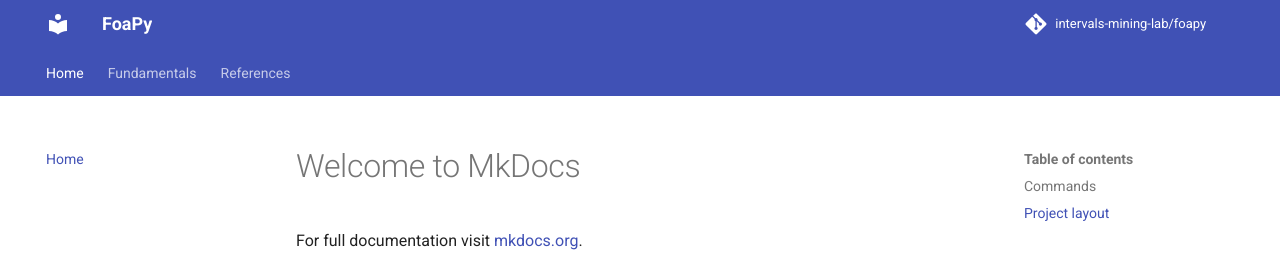
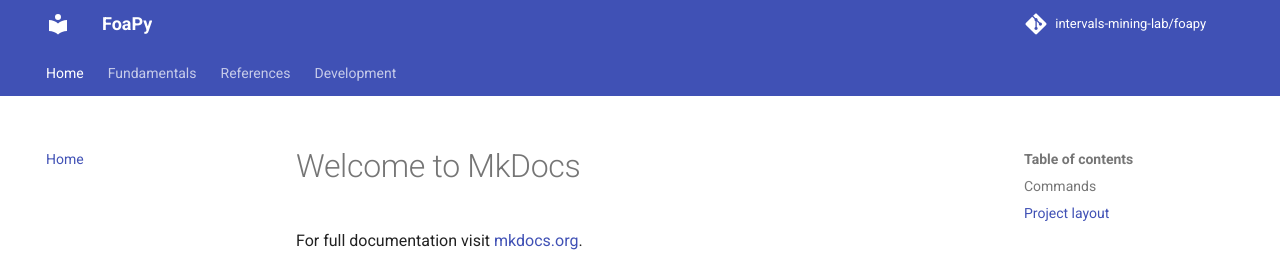
Before and after one commit to intervals-mining-lab/foapy, an MkDocs documentation site: the page built from docs/index.md, in a window 1280 px wide. Shown: the top 257 px of the page. Built offline with MkDocs 1.6.1 and Material for MkDocs 9.7.7, drawn with Linux system fonts in a browser that asks for light colours; comment, search, counter and statistics services are not loaded.

Commit message:
Deploy preview documentation

```diff
--- /dev/null
+++ b/docs/assets/js/iframe.js
@@ -0,0 +1,3 @@
+function resizeIframe(iframe) {
+    iframe.height = iframe.contentWindow.document.body.scrollHeight + "px";
+  }
--- a/docs/requirements.txt
+++ b/docs/requirements.txt
@@ -2,6 +2,7 @@ black==24.10.0
 griffe==1.5.5
 LinkChecker==10.5.0
 mkdocs-autorefs==1.3.0
+mkdocs-coverage==1.1.0
 mkdocs-linkcheck==1.0.6
 mkdocs-material==9.5.50
 mkdocstrings==0.27.0
--- a/mkdocs.yml
+++ b/mkdocs.yml
@@ -10,6 +10,10 @@ nav:
   - "foapy.binding": references/binding.md
   - "foapy.mode": references/mode.md
   - "foapy.characteristics": references/characteristics.md
+- Development:
+  - "Development": development/development.md
+  - "Benchmarks": development/benchmarks.md
+  - "Code coverage": development/coverage.md
 
 # ⚠️ WARNING ⚠️
 # =============
@@ -58,6 +62,9 @@ markdown_extensions:
 
 plugins:
 - autorefs
+- coverage:
+    page_path: development/coverage  # default
+    html_report_dir: htmlcov  # default
 - mkdocstrings:
     default_handler: python
     enable_inventory: true
@@ -79,4 +86,5 @@ plugins:
           show_root_full_path: false
 extra_javascript:
   - assets/js/mathjax.js
+  - assets/js/iframe.js
   - https://unpkg.com/mathjax@3/es5/tex-mml-chtml.js
```
Also changed, not shown: docs/development/benchmarks.md (added, +5 -0 lines), docs/development/coverage.md (added), docs/development/development.md (added), 3 other files.
